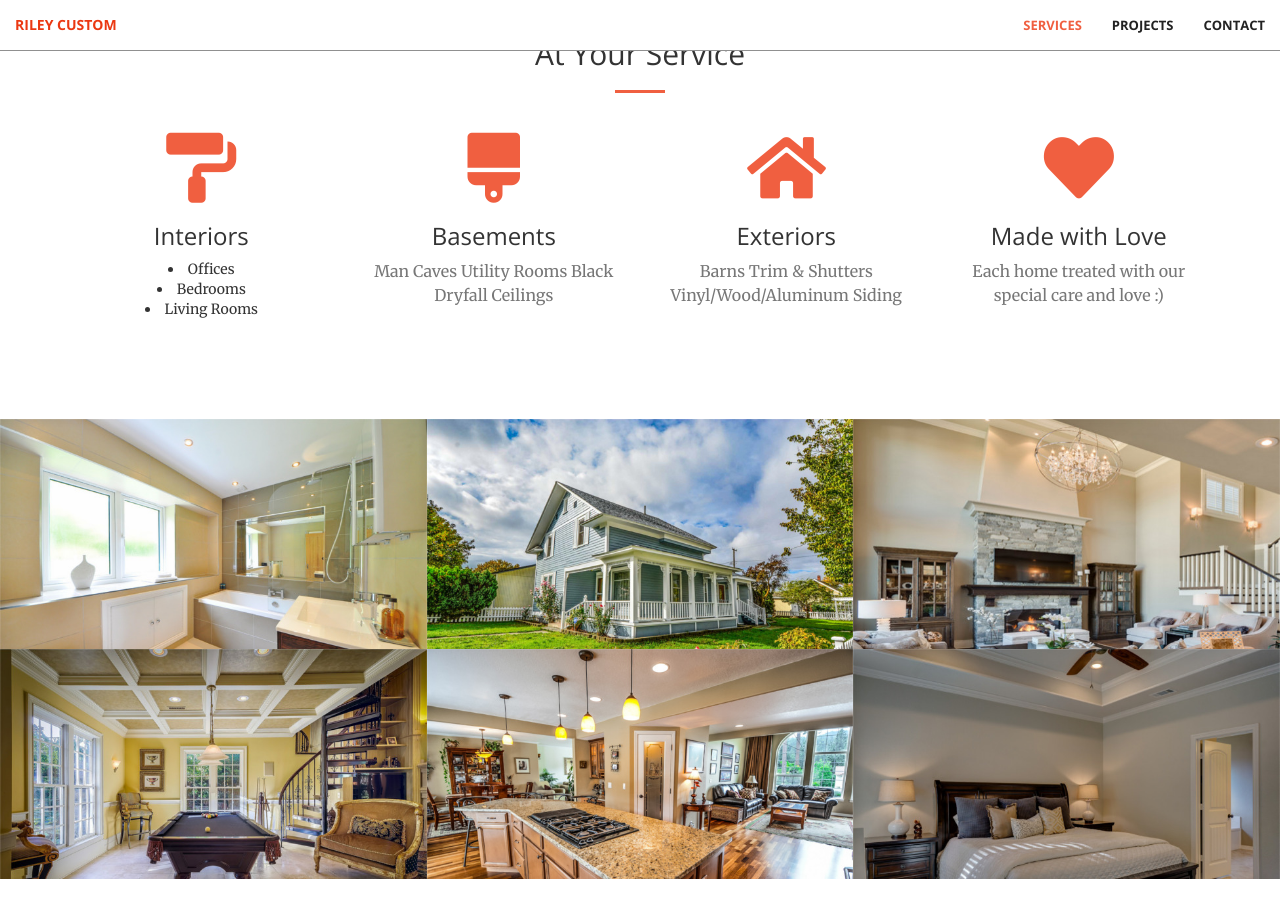
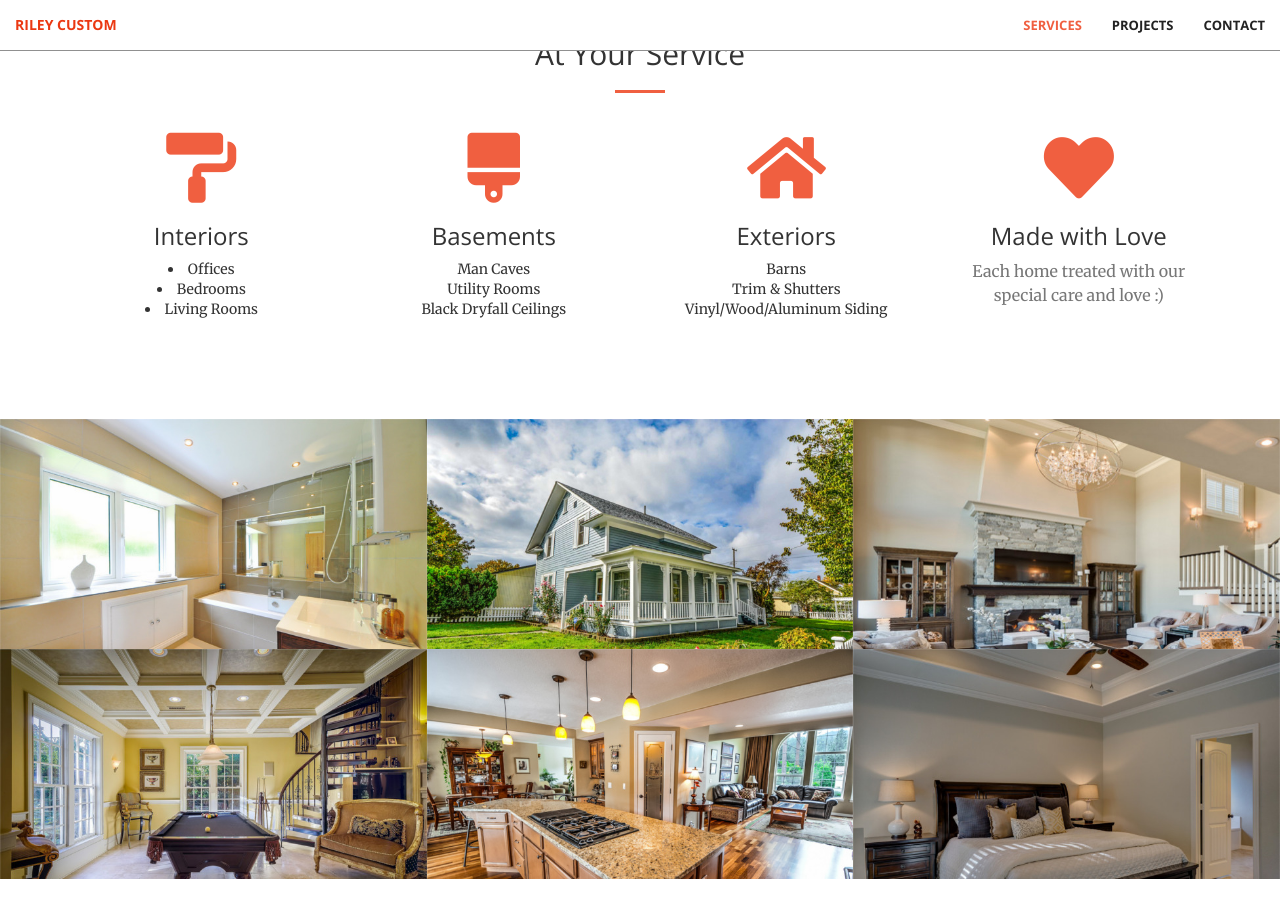
Before and after one commit to onchino/Riley-Custom-Painting, a Jekyll site: the page built from index.html, in a window 1280 px wide and 900 px high, scrolled down 1357 px. Built offline with Jekyll 4.4.1, drawn with Linux system fonts in a browser that asks for light colours; nearby versions of some CDN libraries.

Commit message:
Update services.html

```diff
--- a/_includes/services.html
+++ b/_includes/services.html
@@ -25,9 +25,15 @@
                     <i class="fas fa-brush fa-5x wow bounceIn text-primary"></i>
                     <h3>Basements</h3>
                     <p class="text-muted">
+                        <div>
                             Man Caves
+                        </div>
+                        <div>
                             Utility Rooms
+                        </div>
+                        <div>
                             Black Dryfall Ceilings
+                        </div>
                     </p>
                     </p>
                 </div>
@@ -37,9 +43,15 @@
                     <i class="fas fa-home fa-5x wow bounceIn text-primary"></i>
                     <h3>Exteriors</h3>
                     <p class="text-muted">
+                        <div>
                             Barns
+                        </div>
+                        <div>
                             Trim & Shutters
+                        </div>
+                        <div>
                             Vinyl/Wood/Aluminum Siding
+                        </div>
                     </p></p>
                 </div>
             </div>
```
Lines whose indentation alone changed are shown as unchanged.
